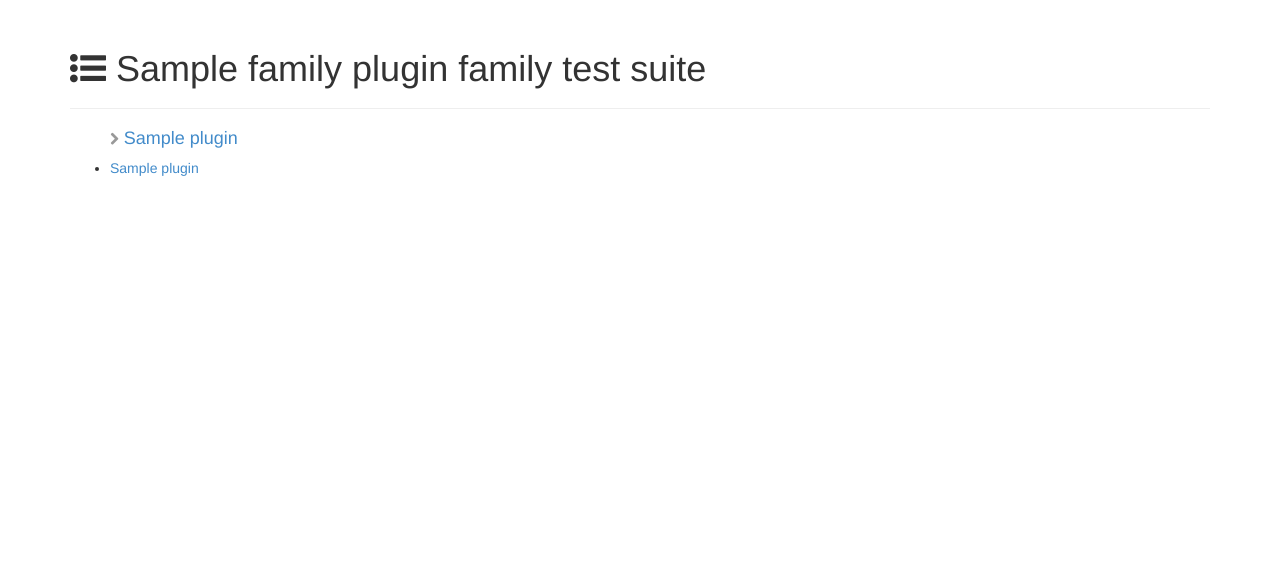
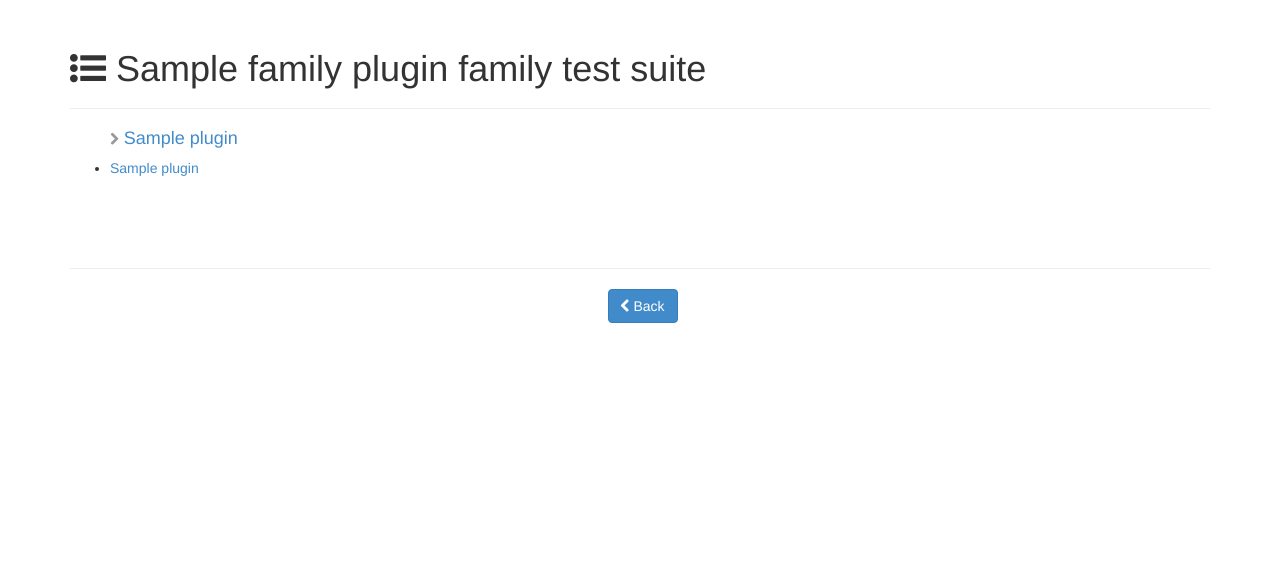
Before and after one commit to andresriancho/django-moth, a Django app: template moth/templates/moth/index-of-family.html in a window 1280 px wide. Shown: the part 51-614 px from the top of the page. Run offline with Django 3.2, Linux system fonts and the light colour scheme; the template is opened without the code that fills it: most values are stand-ins (such as "Sample title", 1, 10 or a date in 2020); some libraries are stand-ins or nearby versions.

Commit message:
Adding back button

```diff
--- a/moth/templates/moth/index-of-family.html
+++ b/moth/templates/moth/index-of-family.html
@@ -16,4 +16,15 @@
 		<br>
 	{% endfor %}
 </ul>
+
+<br>
+<br>
+<hr>
+<div class="col-lg-1 centered">
+  <a href="../" class="btn btn-primary">
+  	<i class="fa fa-chevron-left"></i>
+  	Back
+  </a>
+</div>
+
 {% endblock %}
```
Also changed, not shown: moth/templates/moth/index-of.html (+10 -0 lines).
